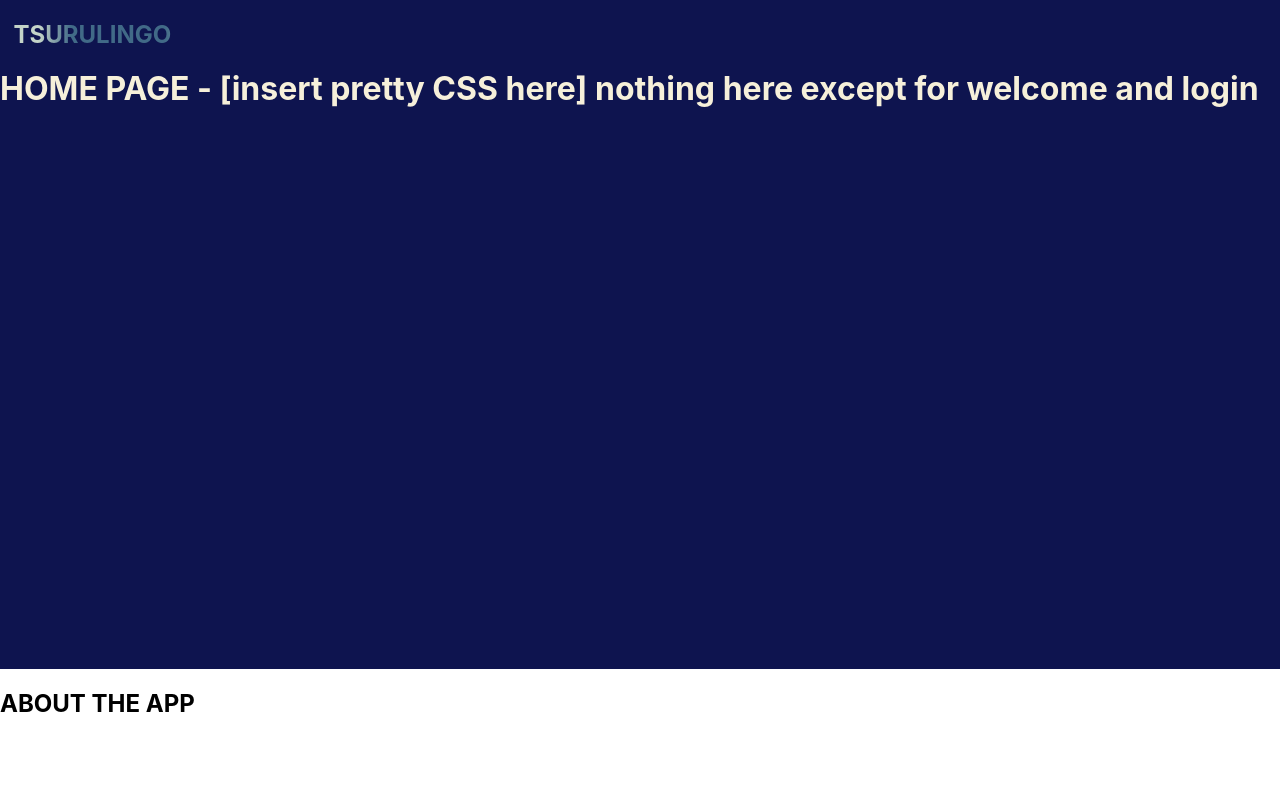
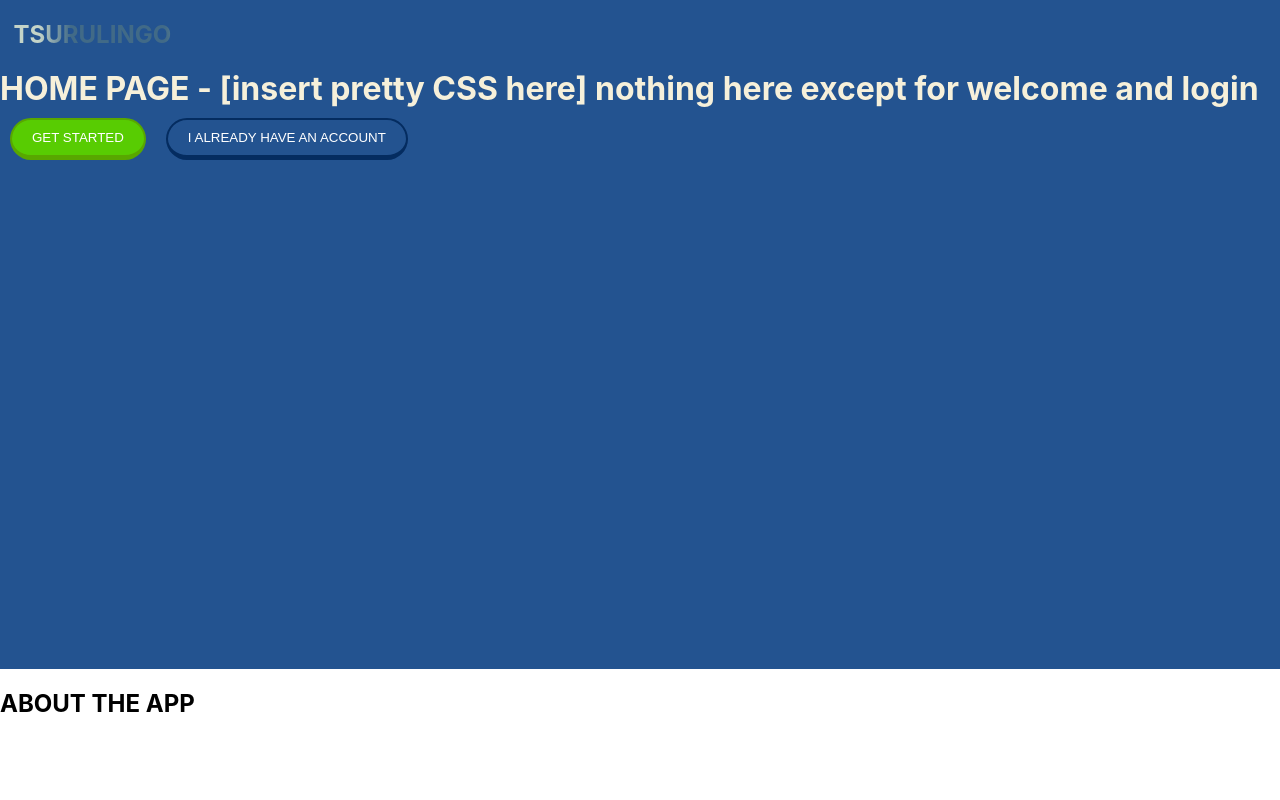
Before and after one commit to cal1co/tsuru-lingo-front-end, a React (Vite) app: page / in a window 1280 px wide. Shown: the top 800 px of the page. Built offline with nearby package versions, Linux system fonts and the light colour scheme.

Commit message:
FIXED THE LOGIN BY MYSELFgit add . NO HELP REQUIRED :))

```diff
--- a/package.json
+++ b/package.json
@@ -8,6 +8,7 @@
     "preview": "vite preview"
   },
   "dependencies": {
+    "axios": "^0.26.1",
     "cors": "^2.8.5",
     "express": "^4.17.3",
     "mongo-hacker": "^0.1.1",
--- a/src/App.jsx
+++ b/src/App.jsx
@@ -5,7 +5,7 @@ import Login from './components/Login'
 import StudyRoom from './components/StudyRoom'
 import Lesson from './components/Lesson'
 import LessonBrief from './components/LessonBrief'
-
+import Dictionary from './components/Dictionary'
 
 
 class App extends Component {
@@ -24,8 +24,9 @@ class App extends Component {
         <Route path="/" element={ <Landing/> } />
         <Route path="/login" element={ <Login/> } />
         <Route exact path="/learn/:lang" element={ <StudyRoom/> } />
-        <Route exact path="/learn/:lang/:lesson/" element={ <Lesson/> } />
-        <Route exact path="/learn/:lang/:lesson/brief" element={ <LessonBrief/> } />
+        <Route exact path="/learn/:lang/dictionary" element={ <Dictionary/> } />
+        <Route exact path="/learn/:lang/:lesson/:id" element={ <Lesson/> } />
+        <Route exact path="/learn/:lang/:lesson/:id/brief" element={ <LessonBrief/> } />
       </Routes>
 
   </Router>
--- /dev/null
+++ b/src/components/Dictionary.jsx
@@ -0,0 +1,98 @@
+import React, { Component } from 'react';
+import axios from 'axios'
+import { useState } from 'react'
+
+import { useNavigate } from "react-router-dom";
+
+const API_KEY = 'http://localhost:3000'
+
+const JISHO_API = 'https://cors-anywhere.herokuapp.com/https://jisho.org/api/v1/search/words?keyword='
+// https://www.npmjs.com/package/cors-anywhere
+
+function Dictionary() {
+
+    const [query, setQuery] = useState('')
+    const [loading, setLoading] = useState(false)
+    const [results, setResults] = useState({})
+
+
+    async function search(){
+        console.log('searching', query)
+        setLoading(true)
+        const search = await axios.get(JISHO_API+query)
+        .then((res)=>{
+            console.log("RESPONSE", res.data.data)
+            setResults(res.data.data)
+        })
+        .catch((err) => {
+            console.warn("Issue grabbing response")
+        })
+        setLoading(false)
+    }
+
+    (function() {
+        var cors_api_host = 'cors-anywhere.herokuapp.com';
+        var cors_api_url = 'https://' + cors_api_host + '/';
+        var slice = [].slice;
+        var origin = window.location.protocol + '//' + window.location.host;
+        var open = XMLHttpRequest.prototype.open;
+        XMLHttpRequest.prototype.open = function() {
+            var args = slice.call(arguments);
+            var targetOrigin = /^https?:\/\/([^\/]+)/i.exec(args[1]);
+            if (targetOrigin && targetOrigin[0].toLowerCase() !== origin &&
+                targetOrigin[1] !== cors_api_host) {
+                args[1] = cors_api_url + args[1];
+            }
+            return open.apply(this, args);
+        };
+    })();
+
+    return (
+        <div>
+            <h2>Dictionary</h2>
+            <form>
+                <input type="text" placeholder="search" onChange={e => setQuery(e.target.value)}/>
+                <button type="submit" onClick={search}>search</button>
+            </form>
+
+            <div className="results">
+            {
+            loading
+            ?
+            <h1>loading results for "{query}"</h1>
+            :
+            <h1></h1>
+            }
+            </div>
+
+
+            {
+            results.length > 1
+            &&
+            results.map((result, index) => {
+                let defArr = result.senses
+                console.log(defArr)
+                return(
+                    <div className="dict-results">
+                        <h1 key="word">{result.slug}</h1>
+                        <h3>{defArr.map((definition, index)=>{
+                            return(
+                                <div className="defs">
+                                    <h3>{definition.english_definitions.join(', ')}</h3>
+                                </div>
+                            )
+
+                        })}</h3>
+                    </div>
+                )
+
+            })
+            }
+
+
+        </div>
+    );
+
+}
+
+export default Dictionary;
--- a/src/components/Landing.jsx
+++ b/src/components/Landing.jsx
@@ -30,7 +30,12 @@ class Landing extends Component {
 
                     <h1 className="home">HOME PAGE - [insert pretty CSS here] nothing here except for welcome and login</h1>
                     {/* <h1 className="home">HOME PAGE - [insert pretty CSS here] nothing here except for welcome and login</h1> */}
-
+                    <div className="signup">
+                        <button className="button new-acc">GET STARTED</button>
+                        <Link to="/login">
+                            <button className="button exist-acc">I ALREADY HAVE AN ACCOUNT</button>
+                        </Link>
+                    </div>
                 </div>
 
                 <div className="about">
--- a/src/components/Lesson.jsx
+++ b/src/components/Lesson.jsx
@@ -11,3 +11,6 @@ class Lesson extends Component {
 }
 
 export default Lesson;
+
+
+// rsf
--- a/src/components/Login.jsx
+++ b/src/components/Login.jsx
@@ -1,13 +1,55 @@
 import React, { Component } from 'react';
+import axios from 'axios'
+import { useState } from 'react'
 
-class Login extends Component {
-    render() {
+import { useNavigate } from "react-router-dom";
+
+const API_KEY = 'http://localhost:3000'
+
+
+function Login() {
+
+    const [mail, setMail] = useState('')
+    const [pass, setPass] = useState('')
+
+    // function callLogin() {
+    //     console.log("HIHI")
+    //     login(mail, pass)
+    //     console.log(mail, pass)
+    // }
+
+    let navigate = useNavigate();
+
+    function login(e) {
+        e.preventDefault()
+        console.log('mail:', mail, 'pass:', pass)
+        axios.post(`${API_KEY}/login`, {
+            email:mail,
+            password:pass
+        })
+        .then((res) => {
+            console.log("LOGIN SUCCESSFUL", res)
+            navigate('/learn/jp')
+            // this.setState({ redirect: "/learn/jp" });
+        })
+        .catch((err) => {
+            console.log("Error logging in:", err)
+        })
+    }
+
         return (
             <div>
                 <h1>LOGIN PAGE [RENDERED IN THE LANDING PAGE??]</h1>
+
+            <form>
+                <input type="text" onChange={e => setMail(e.target.value)} placeholder="e-mail"/>
+                <input type="text" onChange={e => setPass(e.target.value)} placeholder="password"/>
+                <button onClick={login}>login</button>
+            </form>
+
             </div>
         );
-    }
+
 }
 
 export default Login;
--- a/src/components/StudyRoom.jsx
+++ b/src/components/StudyRoom.jsx
@@ -1,13 +1,25 @@
 import React, { Component } from 'react';
+import Dictionary from './Dictionary'
+import { useNavigate } from "react-router-dom";
 
-class StudyRoom extends Component {
-    render() {
-        return (
-            <div>
-                <h1>PARENT COMPONENT FOR LESSON AND LESSON BRIEF</h1>
-            </div>
-        );
+function StudyRoom() {
+
+
+
+    let navigate = useNavigate();
+
+    function dict(){
+        // console.log('dict')
+        navigate('/learn/jp/dictionary')
+
     }
+    return (
+        <div>
+            <h1>PARENT COMPONENT FOR LESSON AND LESSON BRIEF</h1>
+            <button onClick={dict}>Dict</button>
+
+        </div>
+    );
 }
 
 export default StudyRoom;
--- a/src/css/App.css
+++ b/src/css/App.css
@@ -2,9 +2,17 @@
   /* --theme-one:#fee265;
   --theme-two:#0b6b96; */
   --theme-one:#0e144f;
+  --theme-1light:#111961;
   --theme-two:#416a87;
   --text-color2:#c4d4c8;
   --text-color:#f6f0da;
+
+  --lingo-1:#235390;
+  --lingo-1dark:#042c60;
+  --lingo-1mid:#204b82;
+  --lingo-2:#58cc02;
+  --lingo-2dark:#58a700;
+  --lingo-2mid:#61e002
 }
 
 a{
@@ -23,7 +31,8 @@ body {
 .home-nav{
   /* position:-moz-sticky; */
   position: sticky;
-  background: var(--theme-one);
+  /* background: var(--theme-1light);  */
+  background: var(--lingo-1);
 
   top:0;
 }
@@ -68,7 +77,9 @@ ul > * {
 
 .landing{
   height:75vh;
-  background:var(--theme-one)
+  /* background:#111961 */
+  background:var(--lingo-1)
+  /* background:var(--theme-one) */
   /* background:#e6ccab */
 
 }
@@ -82,3 +93,48 @@ ul > * {
   margin: 0;
   color:var(--text-color);
 }
+
+.button {
+  border:none;
+  margin:10px;
+  padding:10px;
+  padding-left:20px;
+  padding-right:20px;
+  border-radius:30px;
+  border:2px solid black;
+  border-bottom:5px solid black;
+  cursor:pointer;
+}
+
+.exist-acc{
+  color:white;
+  background-color:var(--lingo-1);
+  border-color:var(--lingo-1dark)
+}
+.exist-acc:hover{
+  /* background-color:var(--theme-two) */
+  /* background-color:#0a0e38 */
+  background-color:var(--lingo-1mid)
+}
+.exist-acc:active{
+  /* position:fixed; */
+  margin-top:13px;
+  border-bottom:2px solid var(--lingo-1dark);
+}
+
+.new-acc{
+  /* position:fixed; */
+  color:white;
+  background-color:var(--lingo-2);
+  border-color:var(--lingo-2dark)
+}
+.new-acc:hover{
+  background-color:var(--lingo-2mid);
+}
+.new-acc:active{
+  margin-top:13px;
+  border-bottom:2px solid var(--lingo-2dark)
+}
+.signup{
+  height:40vh;
+}
--- a/vite.config.js
+++ b/vite.config.js
@@ -3,5 +3,8 @@ import react from '@vitejs/plugin-react'
 
 // https://vitejs.dev/config/
 export default defineConfig({
-  plugins: [react()]
+  plugins: [react()],
+  server:{
+    port:'3001'
+  }
 })
```
Also changed, not shown: 1 other file (tests, documents, lock files or other folders).
